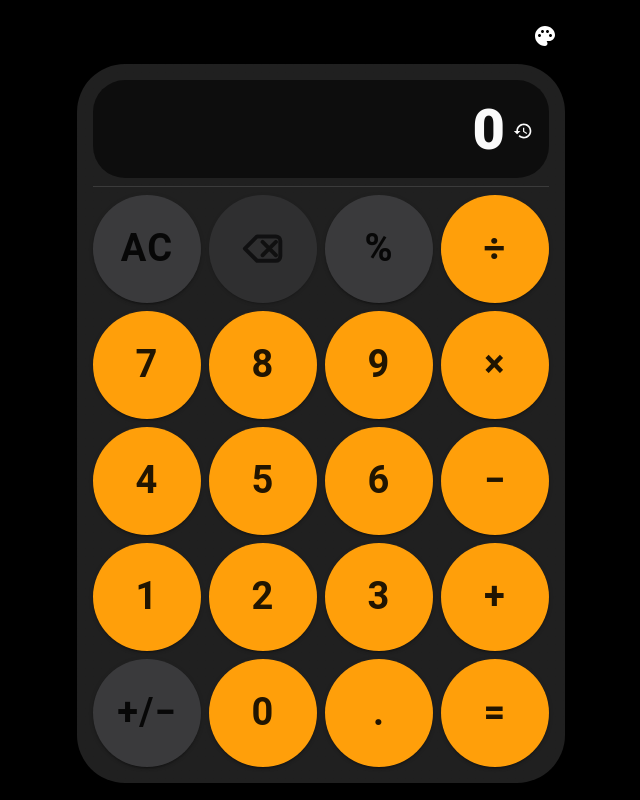
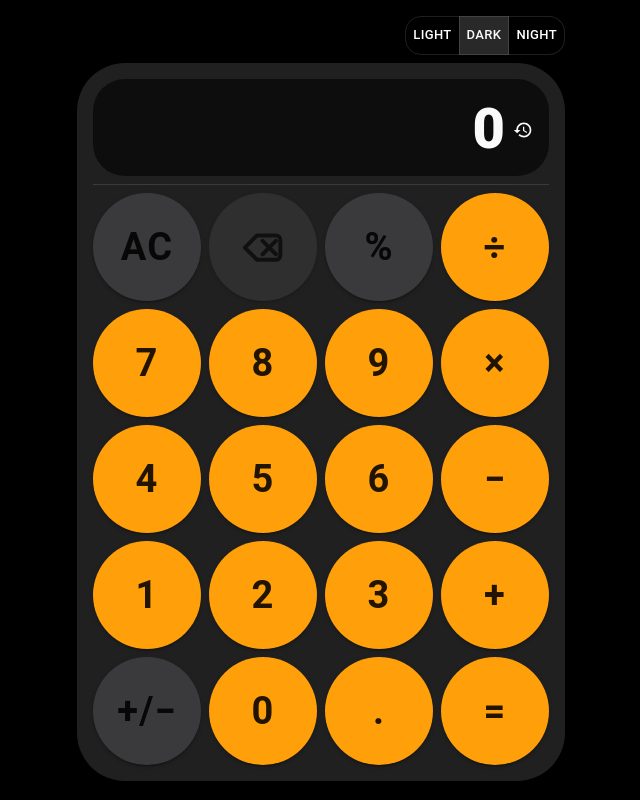
Before and after one commit to ahnshy/iRecordCalculator, a Next.js app: page / in a window 1280 px wide. Shown: the whole page, without its empty margins (319-959 px from the left). Built offline with nearby package versions, Linux system fonts and the light colour scheme.

Commit message:
<fix> : ThemeToggle file has been modified.

```diff
--- a/components/ThemeToggle.tsx
+++ b/components/ThemeToggle.tsx
@@ -1,18 +1,18 @@
 'use client';
 import * as React from 'react';
-import { IconButton, Menu, MenuItem, Tooltip } from '@mui/material';
-import PaletteIcon from '@mui/icons-material/Palette';
 import { ThemeModeContext } from './ThemeRegistry';
+import { ToggleButton, ToggleButtonGroup, Box } from '@mui/material';
 
-export default function ThemeToggle(){
-  const {mode,setMode} = React.useContext(ThemeModeContext);
-  const [el,setEl] = React.useState<null|HTMLElement>(null);
-  return (<>
-    <Tooltip title="Theme">
-      <IconButton onClick={(e)=>setEl(e.currentTarget)}><PaletteIcon/></IconButton>
-    </Tooltip>
-    <Menu anchorEl={el} open={Boolean(el)} onClose={()=>setEl(null)}>
-      {(['light','dark','night'] as const).map(m => <MenuItem key={m} selected={mode===m} onClick={()=>{setMode(m);setEl(null)}}>{m.toUpperCase()}</MenuItem>)}
-    </Menu>
-  </>);
+export default function ThemeToggle() {
+  const { mode, setMode } = React.useContext(ThemeModeContext);
+  const handle = (_: any, val: 'light'|'dark'|'night'|null) => { if (val) setMode(val); };
+  return (
+    <Box sx={{ display:'flex', justifyContent:'center' }}>
+      <ToggleButtonGroup value={mode} exclusive onChange={handle} size="small" aria-label="theme-toggle">
+        <ToggleButton value="light">Light</ToggleButton>
+        <ToggleButton value="dark">Dark</ToggleButton>
+        <ToggleButton value="night">Night</ToggleButton>
+      </ToggleButtonGroup>
+    </Box>
+  );
 }
```
